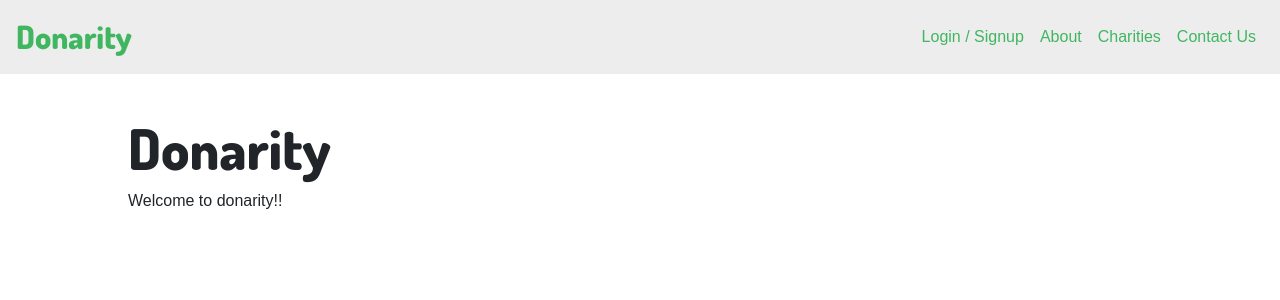
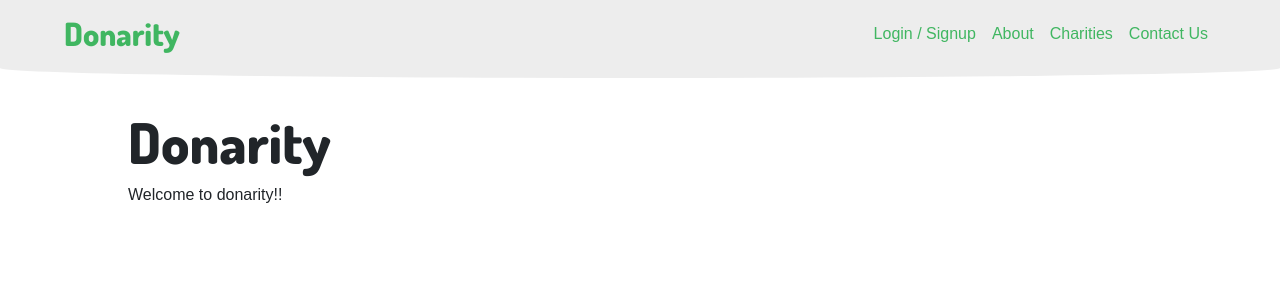
Before and after one commit to shnupta/donarity, a Next.js app: page / in a window 1280 px wide. Shown: the top 300 px of the page. Built offline with nearby package versions, Linux system fonts and the light colour scheme; no server answers; a web font is replaced by a local one.

Commit message:
Add some left-right padding to nav bar

```diff
--- a/components/header.module.css
+++ b/components/header.module.css
@@ -6,6 +6,7 @@
     left: 0;
     right: 0;
     z-index: 100000;
+    padding: 5px 5%;
 }
 
 .navBar .title {
@@ -48,7 +49,7 @@
 
 .curve {
   background-color:var(--donarity-light-gray);
-  width:auto;
+  width:100%;
   height:20px;
   border-bottom-left-radius:100%;
   border-bottom-right-radius:100%;
```
